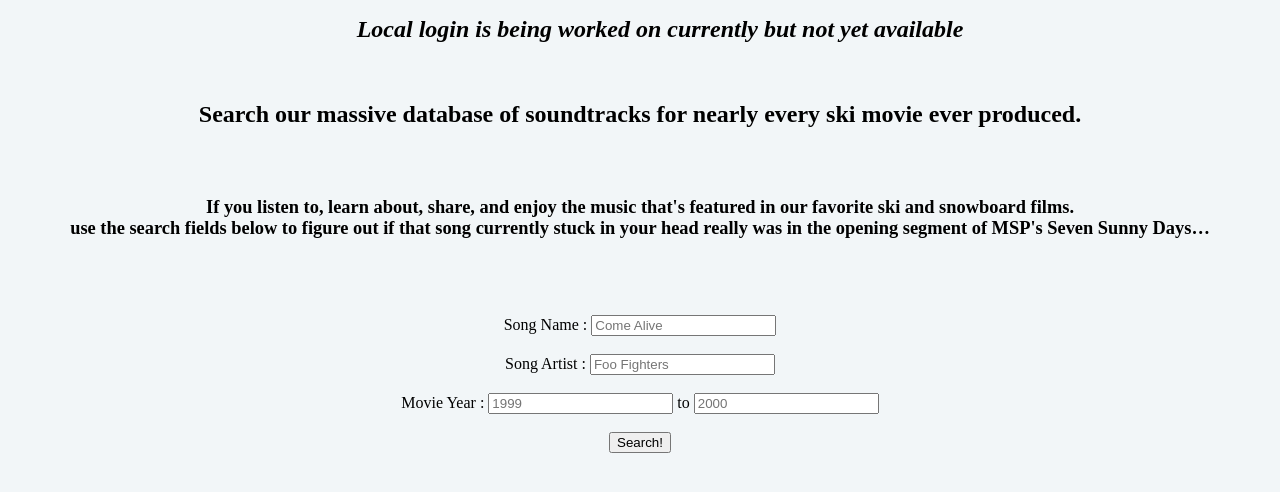
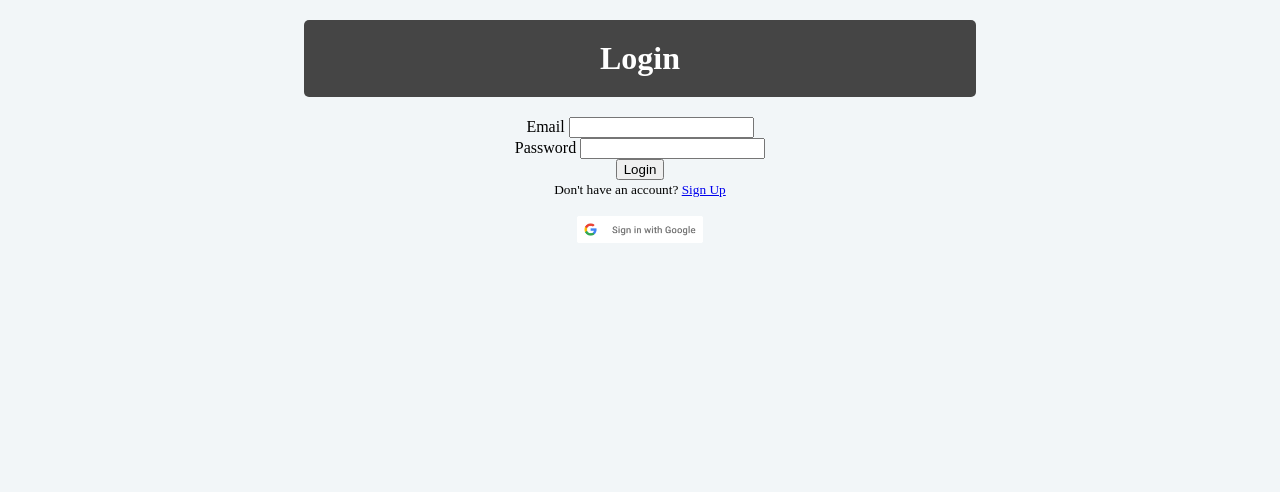
Before and after one commit to Gin-G/SkiTunes, a Flask app: page /login_local in a window 1280 px wide. Shown: the part 273-765 px from the top of the page. Run offline with Flask 3, Linux system fonts and the light colour scheme; data comes from the database, SQL or seed files in the repository; both versions use the stored data as it was before the commit; parts of the project's set-up code (start-up, migrations or seed data) failed here and were passed over.

Commit message:
updated for local registration and login

```diff
--- a/skitunes/requirements.txt
+++ b/skitunes/requirements.txt
@@ -8,3 +8,4 @@ Flask-Login
 requests
 oauthlib
 Werkzeug
+flask-bcrypt
--- a/skitunes/skitunes/__init__.py
+++ b/skitunes/skitunes/__init__.py
@@ -1,5 +1,5 @@
 from flask import Flask
-from flask.templating import render_template
+from flask_login import LoginManager
 from flask_sqlalchemy import SQLAlchemy
 from flask_mail import Mail
 from .logs.functions import LogSetup
@@ -12,6 +12,10 @@ mail = Mail(app)
 
 db = SQLAlchemy(app)
 
+login_manager = LoginManager()
+login_manager.init_app(app)
+login_manager.login_view = 'login_local'  # specify the login route
+
 # Logging is stopping the app from running, removed it for now to get a working version that can be troubleshot additionally later
 # Configure the logging setup as defined in log functions module and apply to the app
 #logs = LogSetup()
--- /dev/null
+++ b/skitunes/skitunes/auth/forms.py
@@ -0,0 +1,51 @@
+from flask_wtf import FlaskForm
+from wtforms import StringField, PasswordField, SubmitField, HiddenField
+from wtforms.validators import DataRequired, Length, Email, EqualTo, ValidationError
+from skitunes.account.models import User
+
+class RegistrationForm(FlaskForm):
+    name = StringField('Name',
+        validators=[DataRequired(message="Name is required"),
+                    Length(min=2, max=50, message="Name must be between 2 and 50 characters")])
+    email = StringField('Email',
+        validators=[DataRequired(message="Email is required"),
+                    Email(message="Invalid email format")])
+    password = PasswordField('Password',
+        validators=[
+            DataRequired(message="Password is required"),
+            Length(min=8, max=100, message="Password must be at least 8 characters long")
+        ])
+    confirm_password = PasswordField('Confirm Password',
+        validators=[
+            DataRequired(message="Confirmation password is required"),
+            EqualTo('password', message='Passwords must match')
+        ])
+    submit = SubmitField('Sign Up')
+
+    def validate_email(self, email):
+        """Custom validation to check if email already exists"""
+        user = User.query.filter_by(email=email.data).first()
+        if user:
+            raise ValidationError('That email is already registered. Please choose a different one.')
+
+class LoginForm(FlaskForm):
+    email = StringField('Email',
+        validators=[
+            DataRequired(message="Email is required"),
+            Email(message="Invalid email format")
+        ])
+    password = PasswordField('Password',
+        validators=[DataRequired(message="Password is required")])
+    submit = SubmitField('Login')
+
+class PasswordResetRequestForm(FlaskForm):
+    email = StringField('Email',
+        validators=[DataRequired(), Email()])
+    submit = SubmitField('Request Password Reset')
+
+class PasswordResetForm(FlaskForm):
+    password = PasswordField('New Password',
+        validators=[DataRequired(), Length(min=8, max=100)])
+    confirm_password = PasswordField('Confirm New Password',
+        validators=[DataRequired(), EqualTo('password', message='Passwords must match')])
+    submit = SubmitField('Reset Password')
--- a/skitunes/skitunes/auth/views.py
+++ b/skitunes/skitunes/auth/views.py
@@ -1,20 +1,22 @@
 from flask import Blueprint, render_template, flash, url_for, redirect, request, session
-from flask_login import current_user, LoginManager, login_required, login_user, logout_user
-from skitunes import app
+from flask_login import current_user, login_required, login_user, logout_user
+from skitunes import app, mail, db, login_manager
 import requests
 from oauthlib.oauth2 import WebApplicationClient
 from skitunes.account.models import User
 from skitunes.spotify.functions import authorize, get_user
 from skitunes.variables.variables import *
-import os
+from skitunes.auth.forms import (
+    RegistrationForm,
+    LoginForm,
+    PasswordResetRequestForm,
+    PasswordResetForm
+)
 import json
 import urllib.parse as urllibparse
 from urllib.parse import urlencode
-
-# User session management setup
-# https://flask-login.readthedocs.io/en/latest
-login_manager = LoginManager()
-login_manager.init_app(app)
+from flask_mail import Mail, Message
+import uuid
 
 # Flask-Login helper to retrieve a user from our db
 @login_manager.user_loader
@@ -33,17 +35,100 @@ def unauthorized():
 
 @app.route('/login_url')
 def login_url():
-    return render_template('login.html')
+    form = LoginForm()  # Create the form
+    return render_template('login.html', form=form)
 
-@app.route('/login_local', methods=["GET","POST"])
+@app.route('/login_local', methods=['GET', 'POST'])
 def login_local():
-    flash('Local login is being worked on currently but not yet available')
-    return render_template('skitunes.html')
+    if current_user.is_authenticated:
+        return redirect(url_for('home'))
 
-@app.route('/signup')
-def signup():
-    flash('Registration is being worked on currently but not yet available')
-    return render_template('skitunes.html')
+    form = LoginForm()
+
+    if request.method == 'POST':
+        print("Login Form Submitted")
+        print("Form data:", request.form)
+        print("Form validate_on_submit():", form.validate_on_submit())
+
+        if not form.validate_on_submit():
+            print("Form Errors:")
+            for field, errors in form.errors.items():
+                print(f"{field}: {errors}")
+
+        if form.validate_on_submit():
+            # Debug: Check email exists
+            user = User.query.filter_by(email=form.email.data).first()
+
+            if user:
+                print(f"User found: {user.email}")
+                print(f"User ID: {user.user_id}")
+
+                # More detailed password verification
+                from werkzeug.security import check_password_hash
+                print("Manual password verification:")
+                print(f"Stored hash: {user.pwd}")
+                print(f"Attempted password: {form.password.data}")
+                manual_check = check_password_hash(user.pwd, form.password.data)
+                print(f"Manual check result: {manual_check}")
+
+                # Test with different methods
+                print("Built-in method check:")
+                builtin_check = user.check_password(form.password.data)
+                print(f"Built-in check result: {builtin_check}")
+            else:
+                print(f"No user found with email: {form.email.data}")
+
+            if user and user.check_password(form.password.data):
+                login_user(user)
+                flash('Login successful!', 'success')
+                return redirect(url_for('home'))
+            else:
+                print("Login failed: Invalid credentials")
+                flash('Invalid email or password.', 'danger')
+
+    return render_template('login.html', form=form)
+
+@app.route('/register', methods=['GET', 'POST'])
+def register():
+    # If user is already logged in, redirect to home
+    if current_user.is_authenticated:
+        return redirect(url_for('home'))
+
+    form = RegistrationForm()
+
+    if request.method == 'POST':
+        # Add detailed logging to understand form validation
+        print("Form submitted")
+        print("Form data:", request.form)
+        print("Form validate_on_submit():", form.validate_on_submit())
+
+        # If form doesn't validate, print out specific errors
+        if not form.validate_on_submit():
+            print("Form Errors:")
+            for field, errors in form.errors.items():
+                print(f"{field}: {errors}")
+
+        if form.validate_on_submit():
+            try:
+                # Use the built-in user ID generation method
+                user = User.create(
+                    name=form.name.data,
+                    email=form.email.data,
+                    profile_pic=None,  # No profile pic for local registration
+                    pwd=form.password.data
+                )
+
+                # Log the user in
+                login_user(user)
+
+                flash('Your account has been created! You are now logged in.', 'success')
+                return redirect(url_for('home'))
+
+            except ValueError as e:
+                flash(str(e), 'danger')
+                print(f"ValueError: {e}")
+
+    return render_template('register.html', form=form)
 
 @app.route('/login')
 def login():
@@ -129,6 +214,70 @@ def logout():
     logout_user()
     return redirect(url_for("home"))
 
+
+@app.route('/reset_password_request', methods=['GET', 'POST'])
+def reset_password_request():
+    # If user is already logged in, redirect to home
+    if current_user.is_authenticated:
+        return redirect(url_for('home'))
+
+    form = PasswordResetRequestForm()
+    if form.validate_on_submit():
+        user = User.query.filter_by(email=form.email.data).first()
+
+        if user:
+            # Generate reset token
+            reset_token = user.generate_reset_token()
+
+            # Send reset email
+            reset_url = url_for('reset_password', token=reset_token, _external=True)
+
+            msg = Message('Password Reset Request',
+                          sender='your-email@gmail.com',  # Your email
+                          recipients=[user.email])
+            msg.body = f'''To reset your password, visit the following link:
+{reset_url}
+
+If you did not make this request, simply ignore this email and no changes will be made.
+'''
+
+            try:
+                mail.send(msg)
+                flash('An email has been sent with instructions to reset your password.', 'info')
+            except Exception as e:
+                flash('Failed to send reset email. Please try again later.', 'danger')
+        else:
+            flash('No account found with that email.', 'warning')
+
+    return render_template('reset_password_request.html', form=form)
+
+@app.route('/reset_password/<token>', methods=['GET', 'POST'])
+def reset_password(token):
+    # If user is already logged in, redirect to home
+    if current_user.is_authenticated:
+        return redirect(url_for('home'))
+
+    # Verify the token
+    user = User.verify_reset_token(token)
+
+    if user is None:
+        flash('That is an invalid or expired token.', 'warning')
+        return redirect(url_for('reset_password_request'))
+
+    form = PasswordResetForm()
+    if form.validate_on_submit():
+        # Update the user's password
+        user.pwd = bcrypt.generate_password_hash(form.password.data).decode('utf-8')
+        # Clear the reset token
+        user.reset_token = None
+        user.reset_token_expiration = None
+        db.session.commit()
+
+        flash('Your password has been updated! You can now log in.', 'success')
+        return redirect(url_for('login_local'))
+
+    return render_template('reset_password.html', form=form)
+
 @app.route('/spotify/auth', methods=["GET", "POST"])
 def spotify_auth():
     auth_query_parameters = urlencode({
--- a/skitunes/skitunes/templates/login.html
+++ b/skitunes/skitunes/templates/login.html
@@ -1,5 +1,5 @@
 <!DOCTYPE html>
-<html lang = "en">
+<html lang="en">
     <head>
         <!-- Google tag (gtag.js) -->
         <script async src="https://www.googletagmanager.com/gtag/js?id=G-4L8K5WV7VD"></script>
@@ -17,29 +17,63 @@
             $(function(){
                 $('#header').load("{{ url_for('header') }}")
             })
-    </script><script>
+        </script>
+        <script>
             $(function(){
                 $('#navbar').load("{{ url_for('navbar') }}")
             })
         </script>
-    <body>
         <div id="header"></div>
         <div id="navbar"></div>
-        <h1>
-            Login
-        </h1>
-        <form action="/login_local">
-            Username : <input type="text" id="username" name="username"><br><br>
-            Password : <input type="text" id="password" name="password"><br><br>
-            <input type="submit" value="Login">
+    </head>
+    <body>
+        <h1>Login</h1>
+
+        {% with messages = get_flashed_messages(with_categories=true) %}
+            {% if messages %}
+                <ul class=flashes>
+                {% for category, message in messages %}
+                    <div class="big-bold-italic {{ category }}">{{ message }}</div>
+                {% endfor %}
+                </ul>
+            {% endif %}
+        {% endwith %}
+
+        <form method="POST" action="{{ url_for('login_local') }}">
+            {{ form.hidden_tag() }}
+            <div class="form-group mb-3">
+                {{ form.email.label(class="form-label") }}
+                {{ form.email(class="form-control") }}
+                {% if form.email.errors %}
+                    <div class="text-danger">
+                        {% for error in form.email.errors %}
+                            <span>{{ error }}</span>
+                        {% endfor %}
+                    </div>
+                {% endif %}
+            </div>
+            <div class="form-group mb-3">
+                {{ form.password.label(class="form-label") }}
+                {{ form.password(class="form-control") }}
+                {% if form.password.errors %}
+                    <div class="text-danger">
+                        {% for error in form.password.errors %}
+                            <span>{{ error }}</span>
+                        {% endfor %}
+                    </div>
+                {% endif %}
+            </div>
+            <div class="form-group">
+                {{ form.submit(class="btn btn-primary") }}
+            </div>
         </form>
-        <br>
-        <form action="/signup">
-            <input type="submit" value="Register">
-        </form>
-        <br>
+        <div class="text-center mt-3">
+            <small>
+                Don't have an account?
+                <a href="{{ url_for('register') }}">Sign Up</a>
+            </small>
+        </div>
         <br>
         <a href="{{ url_for('login') }}"><img src="{{url_for('static',  filename='google_logo.png')}}" style="width: 10%;"></a>
     </body>
-    </head>
 </html>
--- a/skitunes/skitunes/templates/skitunes.html
+++ b/skitunes/skitunes/templates/skitunes.html
@@ -54,7 +54,6 @@
             {% if current_user.is_authenticated %}
                 <a href="{{url_for('skibase_lite')}}">View Small Database</a><br>
                 <a href="{{url_for('skibase')}}">View Full Database</a><br>
-                <a href="{{url_for('view_reports')}}">View Log Files</a>
             {% endif %}
             </body>
     </head>
```
Also changed, not shown: skitunes/skitunes/account/models.py (+55 -8 lines), skitunes/skitunes/templates/register.html (added, +100 -0 lines), skitunes/skitunes/skitunes.db (deleted). Lines whose indentation alone changed are shown as unchanged.
